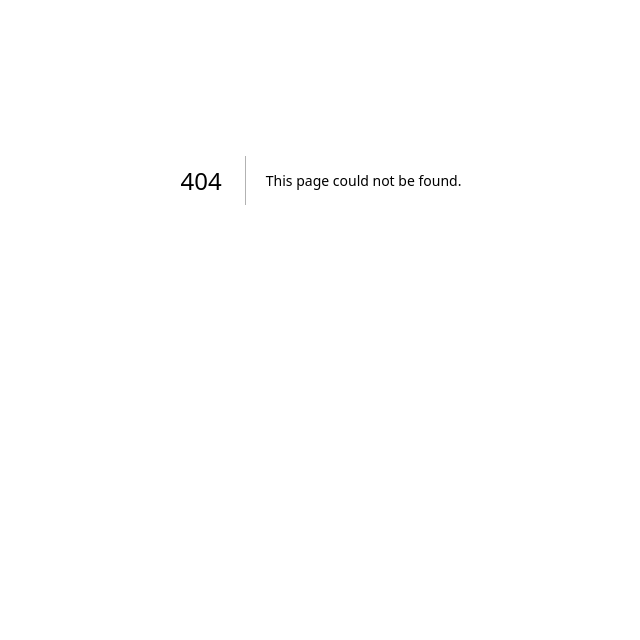
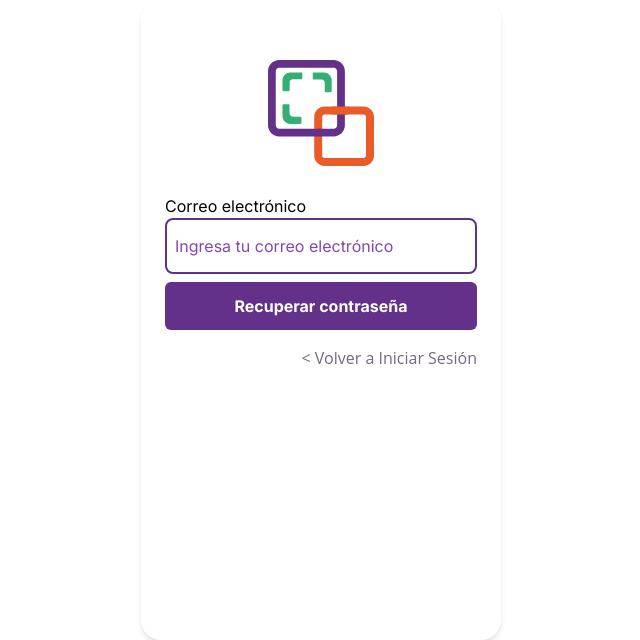
Before and after one commit to sync-ideas/project-frontend, a Next.js app: page /restablecer-contrasena in a window 1280 px wide. Before the commit this address had no page. Shown: the part 220-860 px from the top of the page, without its empty margins (319-959 px from the left). Before the commit the page ends 800 px from the top, so only its background shows below. Built offline with nearby package versions, Linux system fonts and the light colour scheme.

Commit message:
[FEAT] updated route and added input component

```diff
--- a/src/app/recuperar/page.tsx
+++ /dev/null
@@ -1,40 +0,0 @@
-import React from "react";
-import Image from "next/image";
-import logo from "../../../public/assets/images/icon.svg";
-import LinkComponent from "../components/Link";
-import Link from "next/link";
-
-interface GetPasswordProps {}
-const GetPassword: React.FC<GetPasswordProps> = (props) => {
-    return (
-        <div className="flex items-center flex-col justify-center pt-16 px-6">
-            <Image src={logo} width={106} height={106} alt="Logo" />
-
-            <div className="pt-5 my-2 w-full">
-                <label
-                    htmlFor="email"
-                    className="text-base text-text-dark mb-5 w-full"
-                >
-                    Correo Electrónico
-                </label>
-                <input
-                    type="email"
-                    placeholder="Ingresa tu correo electrónico"
-                    name="email"
-                    className="py-3 pl-3 border-2 rounded-lg text-base w-full border-purple-basic bg-white placeholder-purple-basic hover:border-purple-basic text-text-dark focus:border-purple-basic"
-                />
-            </div>
-            <div className="w-full">
-                <button className="bg-purple-basic hover:bg-purple-hover focus:bg-purple-dark disabled:bg-grey-lines py-3 px-6 text-text-light w-full border-0 rounded-md font-bold" type="submit" >
-                    <Link href={""}>Recuperar contraseña</Link>
-
-                </button>
-            </div>
-            <div className="w-full items-right">
-                <LinkComponent link="/" text="< Volver a Iniciar Sesión" />
-            </div>
-        </div>
-    );
-};
-
-export default GetPassword;
--- /dev/null
+++ b/src/app/restablecer-contrasena/page.tsx
@@ -0,0 +1,42 @@
+import React from "react";
+import Image from "next/image";
+import logo from "../../../public/assets/images/icon.svg";
+import LinkComponent from "../components/LinkComponent/LinkComponentCustom";
+import CustomInput from "../components/input";
+import Link from "next/link";
+
+interface GetPasswordProps {}
+const GetPassword: React.FC<GetPasswordProps> = (props) => {
+    return (
+        <div className="flex items-center flex-col pt-[60px] px-6 sm:max-w-[360px] sm:m-auto sm:mt-[277px] sm:border-0 sm:shadow-md sm:min-h-[640px] sm:rounded-[20px] md:mt-[220px]">
+            <Image src={logo} width={106} height={106} alt="Logo" />
+
+            <div className="pt-5 my-2 w-full">
+                <CustomInput
+                    placeholder="Ingresa tu correo electrónico"
+                    pass={false}
+                    type="email"
+                    label="Correo electrónico"
+                />
+            </div>
+            <div className="w-full">
+                <button
+                    className="bg-purple hover:bg-purple-hover focus:bg-purple-dark disabled:bg-grey-lines py-3 px-6 text-white w-full border-0 rounded-md font-bold"
+                    type="submit"
+                >
+                    <Link href={""}>Recuperar contraseña</Link>
+                </button>
+            </div>
+            <div className="w-full text-right mt-4">
+                <LinkComponent
+                    link="/login"
+                    text="< Volver a Iniciar Sesión"
+                    textColor="purple-disabled"
+                    decorationColor="green"
+                />
+            </div>
+        </div>
+    );
+};
+
+export default GetPassword;
```
